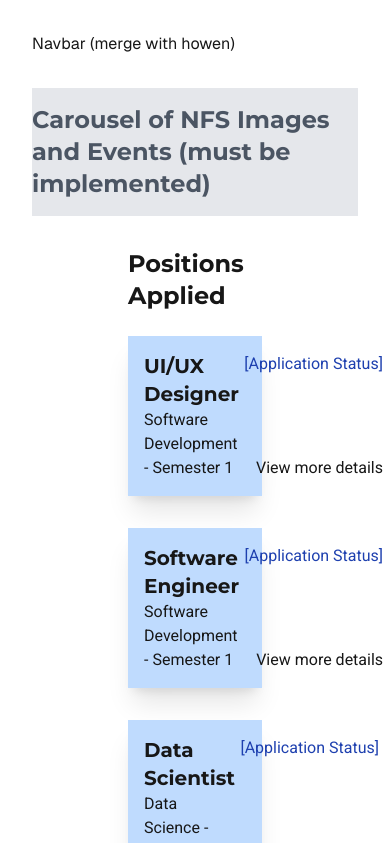
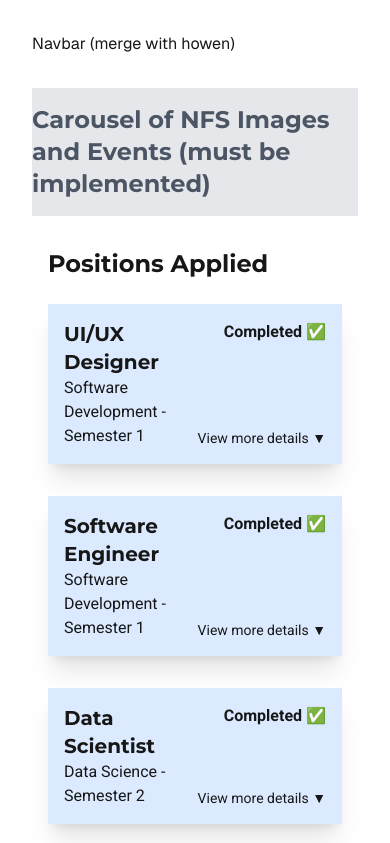
Before and after one commit to nathanshew/SD_Careers_Platform, a Next.js app: page /applicant in a window 390 px wide. Shown: the top 843 px of the page. Built offline with nearby package versions, Linux system fonts and the light colour scheme.

Commit message:
make it responsive

```diff
--- a/src/app/applicant/page.tsx
+++ b/src/app/applicant/page.tsx
@@ -40,7 +40,7 @@ export default function ApplicantDashboard() {
     <div className="min-h-screen p-8 pb-20 gap-16 sm:p-20 font-[family-name:var(--font-geist-sans)]">
       <NavBar/>
       <Carousel/>
-      <div className="px-24 pb-20">
+      <div className="px-4 md:px-12 lg:px-24 pb-20">
         <PositionApplied/>
         <PositionSaved/>
       </div>
@@ -56,7 +56,7 @@ function PositionApplied() {
     <div className="font-header font-bold text-2xl lg:text-3xl mb-6">
       Positions Applied
     </div>
-    {/*FIX: Fetching from database*/}
+    {/*TODO: Fetching from database*/}
     {Object.values(inputData).map(job => {
       return (<PositionCardApplied {...job}/>)
     })}
@@ -71,7 +71,7 @@ function PositionSaved() {
     <div className="font-header font-bold text-2xl lg:text-3xl mb-6">
       Positions Saved
     </div>
-    {/*FIX: Fetching from database*/}
+    {/*TODO: Fetching from database*/}
     {Object.values(inputData).map(job => {
       return (<PositionCardSaved {...job}/>)
     })}
@@ -81,27 +81,30 @@ function PositionSaved() {
 
 // Card components (require a lot of refactoring)
 function PositionCardApplied(JobData: JobDataType) {
-    const [isShowMore, setIsShowMore] = useState(false)
+    const [isShowMore, setIsShowMore] = useState(false);
+    const ApplicationStatus = "Completed ✅"
     return (
-    <div className="shadow-xl flex flex-cols p-4 place-content-between mb-8 bg-blue-200 font-body">
+    <div className="shadow-xl flex flex-cols p-4 place-content-between mb-8 bg-blue-100 hover:bg-blue-200 font-body">
         <div className="w-full">
           <div className="text-left font-bold text-xl font-header">
             {JobData.title}
           </div>
           <div>{JobData.department} - {JobData.semester}</div>
-          {isShowMore && <div className="text-gray-600 pr-16">{JobData.description}</div>}
+          {isShowMore && <div className="text-gray-600 text-sm md:text-base lg:pr-16">
+            {JobData.description}
+          </div>}
         </div>
         <div className="min-w-36 w-fit h-auto flex flex-col text-right  place-content-between">
-          <div className="text-blue-800">[Application Status]</div>
-            <div className="align-bottom ">
+          <div className="font-bold">{ApplicationStatus}</div>
+            <div className="align-bottom text-sm">
               {/* Conditional Rendering */}
               {isShowMore === false ? (
                   <button onClick={() => setIsShowMore(true)}>
-                    View more details
+                    View more details  ▼
                   </button>
               ) : (
                   <button onClick={() => setIsShowMore(false)}>
-                    Collapse
+                    Collapse   ▲
                   </button>
               )}
             </div>
@@ -114,7 +117,7 @@ function PositionCardApplied(JobData: JobDataType) {
 function PositionCardSaved(JobData: JobDataType) {
 
     return (
-    <div className="shadow-xl grid grid-cols-2 p-4 h-full place-content-between mb-8 bg-blue-200 ">
+    <div className="shadow-xl grid grid-cols-2 p-4 h-full place-content-between mb-8 bg-blue-100 hover:bg-blue-200">
         <div className="">
           <div className="text-left font-bold text-xl font-header">
             {JobData.title}
@@ -122,7 +125,7 @@ function PositionCardSaved(JobData: JobDataType) {
           <div>{JobData.department} - {JobData.semester}</div>
         </div>
         <div className="text-right  content-center">
-          <Link href = {`/positions`}> {/*FIX must redirect to /positions/route */}
+          <Link href = {`/positions`}> {/*TODO must redirect to /positions/route */}
           <button className="bg-white px-3 py-2 rounded-md">
             Apply Now
           </button>
```
